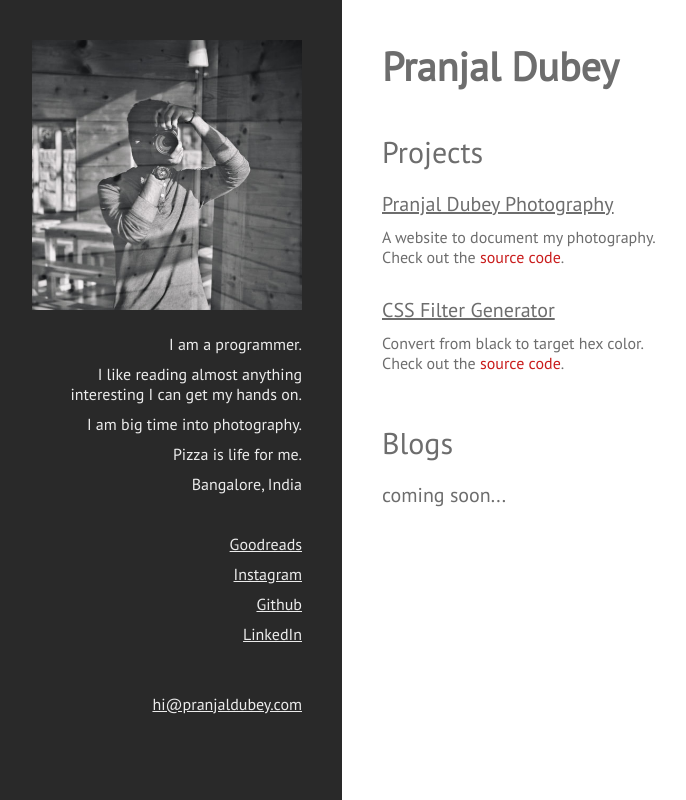
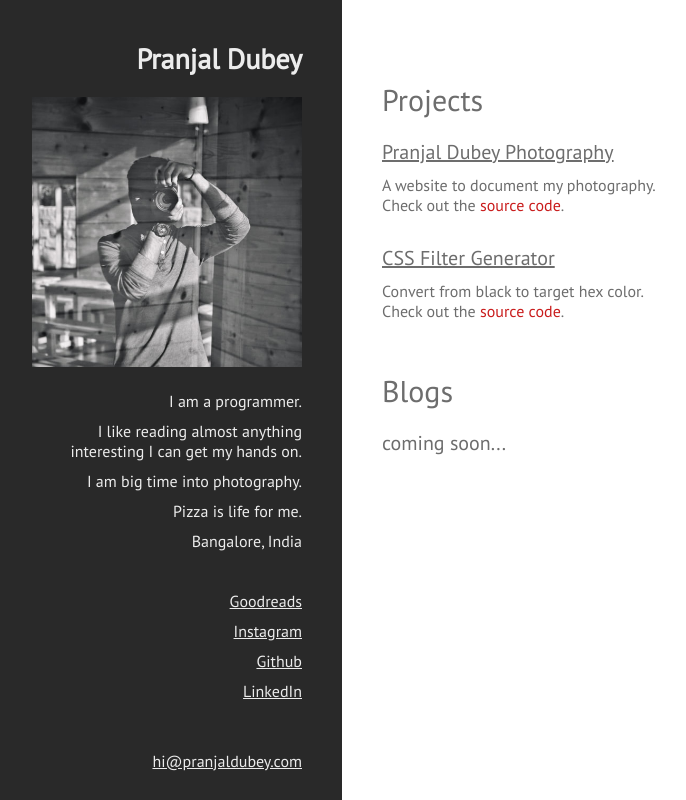
Before and after one commit to pranjalworm/train, a Next.js app: page / in a window 1280 px wide. Shown: the whole page, without its empty margins (8-694 px from the left). Built offline with nearby package versions, Linux system fonts and the light colour scheme.

Commit message:
broke code into components

```diff
--- /dev/null
+++ b/components/App.tsx
@@ -0,0 +1,8 @@
+import React from 'react';
+import Home from './home';
+
+export default function App() {
+  return (
+    <Home />
+  );
+}
--- /dev/null
+++ b/components/app-container.tsx
@@ -0,0 +1,12 @@
+import React from "react";
+import App from "./App";
+import { Meta } from "./meta";
+
+export const AppContainer = () => {
+  return (
+    <>
+      <Meta />
+      <App />
+    </>
+  )
+}
--- /dev/null
+++ b/components/home.tsx
@@ -0,0 +1,52 @@
+import SideMenu from "./side-menu"
+
+export default function Home() {
+
+  return (
+    <div id="root-wrapper">
+
+      <SideMenu />
+
+      {/* content */}
+      <div id="content-wrapper">
+
+        <div className="sections-container">
+          <div className="section-title">
+            Projects
+          </div>
+          <div className="section-link">
+            <a target="_blank" href="https://pranjaldubey.photography" rel="noopener">Pranjal Dubey Photography</a>
+
+            <div className="section-description">
+              A website to document my photography.<br />
+              Check out the <a className="code-link" target="_blank" href="https://github.com/pranjalworm/click" rel="noopener">source code</a>.
+            </div>
+          </div>
+
+          <div className="section-link">
+            <a target="_blank" href="https://pranjalworm.github.io/css-filter-generator/" rel="noopener">
+              CSS Filter Generator
+            </a>
+
+            <div className="section-description">
+              Convert from black to target hex color.<br />
+              Check out the <a href="https://github.com/pranjalworm/css-filter-generator" className="code-link" target="_blank" rel="noopener">source code</a>.
+            </div>
+
+          </div>
+        </div>
+
+        <div className="sections-container">
+          <div className="section-title">
+            Blogs
+          </div>
+          <div className="section-link">
+            coming soon...
+          </div>
+        </div>
+
+      </div>
+
+    </div>
+  )
+}
--- /dev/null
+++ b/components/meta.tsx
@@ -0,0 +1,26 @@
+import Head from 'next/head'
+import { SEOData } from '../public/seo-data';
+
+export const Meta = () => {
+
+  const description = 'Pranjal Dubey is a programmer and part-time photographer based in Bangalore, India.';
+
+  return (
+    <Head>
+      <title>Pranjal Dubey</title>
+      <meta charSet="UTF-8" />
+      <meta name="viewport" content="width=device-width, initial-scale=1.0" />
+      <meta name="description" content={description} />
+      <meta property="og:site_name" content="Pranjal Dubey" />
+      <meta property="og:title" content="Pranjal Dubey" />
+      <meta property="og:url" content="https://pranjaldubey.com" />
+      <meta property="og:type" content="website" />
+      <meta property="og:description" content={description} />
+      <meta property="og:image" content="https://pranjaldubey.com/images/pranjal.jpg" />
+      <meta property="og:image:alt" content="Pranjal Dubey's photograph" />
+      <script type="application/ld+json"
+        dangerouslySetInnerHTML={{ __html: JSON.stringify(SEOData.SchemaData) }} />
+      <link href="https://fonts.googleapis.com/css2?family=PT+Sans&display=swap" rel="stylesheet" />
+    </Head>
+  )
+}
--- /dev/null
+++ b/components/side-menu.tsx
@@ -0,0 +1,36 @@
+import React from 'react';
+
+export default function SideMenu() {
+
+  return (
+    <div id="sidebar-wrapper">
+      <h1 id="website-title">
+        Pranjal Dubey
+      </h1>
+      <div id="profile-pic-wrapper">
+        <img src="/images/pranjal.jpg" alt="Pranjal Dubey's photograph" />
+      </div>
+
+      <div id="about-me-wrapper">
+        <div>I am a programmer.</div>
+        <div>I like reading almost anything interesting I can get my hands on.</div>
+        <div>I am big time into photography.</div>
+        <div>Pizza is life for me.</div>
+        <div>Bangalore, India</div>
+      </div>
+
+      <div id="social-links-wrapper">
+        <a className="social-link" target="_blank"
+          href="https://www.goodreads.com/user/show/26285683-pranjal-dubey" rel="noopener">Goodreads</a>
+        <a className="social-link" target="_blank" href="https://www.instagram.com/pranjalworm/" rel="noopener">Instagram</a>
+        <a className="social-link" target="_blank" href="https://github.com/pranjalworm" rel="noopener">Github</a>
+        <a className="social-link" target="_blank" href="https://www.linkedin.com/in/pranjal-dubey/" rel="noopener">LinkedIn</a>
+      </div>
+
+      <div id="contact-info-wrapper">
+        <a href="mailto:hi@pranjaldubey.com">hi@pranjaldubey.com</a>
+      </div>
+    </div>
+  );
+
+}
--- a/pages/index.tsx
+++ b/pages/index.tsx
@@ -1,99 +1,9 @@
-import Head from 'next/head';
-import { SEOData } from '../public/seo-data';
 
-export default function Home() {
+import React from 'react';
+import { AppContainer } from '../components/app-container';
 
-  const description = 'Pranjal Dubey is a programmer and part-time photographer based in Bangalore, India.';
-
+export default function Index() {
   return (
-    <div id="root-wrapper">
-      <Head>
-        <title>Pranjal Dubey</title>
-        <meta charSet="UTF-8" />
-        <meta name="viewport" content="width=device-width, initial-scale=1.0" />
-        <meta name="description" content={description} />
-        <meta property="og:site_name" content="Pranjal Dubey" />
-        <meta property="og:title" content="Pranjal Dubey" />
-        <meta property="og:url" content="https://pranjaldubey.com" />
-        <meta property="og:type" content="website" />
-        <meta property="og:description" content={description} />
-        <meta property="og:image" content="https://pranjaldubey.com/images/pranjal.jpg" />
-        <meta property="og:image:alt" content="Pranjal Dubey's photograph" />
-        <script type="application/ld+json"
-          dangerouslySetInnerHTML={{ __html: JSON.stringify(SEOData.SchemaData) }} />
-        <link href="https://fonts.googleapis.com/css2?family=PT+Sans&display=swap" rel="stylesheet" />
-      </Head>
-
-      {/* sidebar */}
-      <div id="sidebar-wrapper">
-        <div id="profile-pic-wrapper">
-          <img src="/images/pranjal.jpg" alt="Pranjal Dubey's photograph" />
-        </div>
-
-        <div id="about-me-wrapper">
-          <div>I am a programmer.</div>
-          <div>I like reading almost anything interesting I can get my hands on.</div>
-          <div>I am big time into photography.</div>
-          <div>Pizza is life for me.</div>
-          <div>Bangalore, India</div>
-        </div>
-
-        <div id="social-links-wrapper">
-          <a className="social-link" target="_blank"
-            href="https://www.goodreads.com/user/show/26285683-pranjal-dubey" rel="noopener">Goodreads</a>
-          <a className="social-link" target="_blank" href="https://www.instagram.com/pranjalworm/" rel="noopener">Instagram</a>
-          <a className="social-link" target="_blank" href="https://github.com/pranjalworm" rel="noopener">Github</a>
-          <a className="social-link" target="_blank" href="https://www.linkedin.com/in/pranjal-dubey/" rel="noopener">LinkedIn</a>
-        </div>
-
-        <div id="contact-info-wrapper">
-          <a href="mailto:hi@pranjaldubey.com">hi@pranjaldubey.com</a>
-        </div>
-      </div>
-
-      {/* content */}
-      <div id="content-wrapper">
-        <h1 id="website-title">
-          Pranjal Dubey
-        </h1>
-
-        <div className="sections-container">
-          <div className="section-title">
-            Projects
-          </div>
-          <div className="section-link">
-            <a target="_blank" href="https://pranjaldubey.photography" rel="noopener">Pranjal Dubey Photography</a>
-
-            <div className="section-description">
-              A website to document my photography.<br />
-              Check out the <a className="code-link" target="_blank" href="https://github.com/pranjalworm/click" rel="noopener">source code</a>.
-            </div>
-          </div>
-
-          <div className="section-link">
-            <a target="_blank" href="https://pranjalworm.github.io/css-filter-generator/" rel="noopener">
-              CSS Filter Generator
-            </a>
-
-            <div className="section-description">
-              Convert from black to target hex color.<br />
-              Check out the <a href="https://github.com/pranjalworm/css-filter-generator" className="code-link" target="_blank" rel="noopener">source code</a>.
-            </div>
-
-          </div>
-        </div>
-
-        <div className="sections-container">
-          <div className="section-title">
-            Blogs
-          </div>
-          <div className="section-link">
-            coming soon...
-          </div>
-        </div>
-
-      </div>
-
-    </div>
+    <AppContainer />
   )
 }
--- a/styles/style.css
+++ b/styles/style.css
@@ -121,7 +121,9 @@ body {
 }
 
 #website-title {
-  font-size: 40px;
+  font-size: 28px;
+  margin-bottom: 20px;
+  text-align: right;
 }
 
 .sections-container {
```
